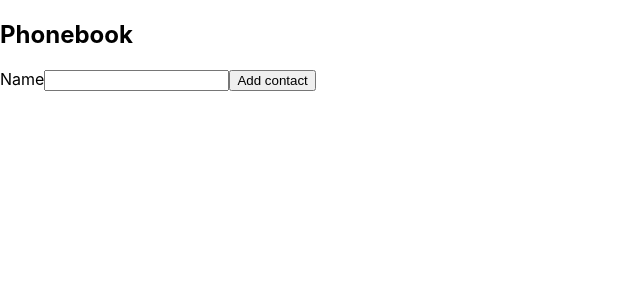
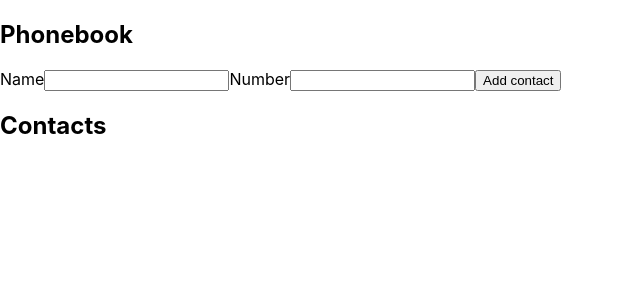
Before and after one commit to VladimirPavlov1/goit-react-hw-02-phonebook, a React (Create React App) app: page / in a window 1280 px wide. Shown: the top 300 px of the page, without its empty margins (0-640 px from the left). Built offline with nearby package versions, Linux system fonts and the light colour scheme.

Commit message:
create contact list

```diff
--- a/src/components/App.jsx
+++ b/src/components/App.jsx
@@ -2,7 +2,7 @@ import { Component } from "react";
 import { FormContacts } from "./FormContacts/FormContacts";
 import { Section } from "./Section/Section";
 import { nanoid } from 'nanoid'
-
+import { ContactList } from "./ContactList/ContactList";
 
 
 
@@ -14,17 +14,24 @@ class App extends Component{
 
 
 
-  addContacts=(name,id)=>{
+  addContacts=(name,number,id)=>{
     this.setState(prevState=>({
-     contacts: [...prevState.contacts,{id:nanoid(),name}]}))
+     contacts: [...prevState.contacts,{name,number,id:nanoid()}]}))
   }
 
   render (){
     return(
 
-      <Section title="Phonebook">
-        <FormContacts onSubmit={this.addContacts}></FormContacts>
-      </Section>
+      <div>
+        <Section title="Phonebook">
+          <FormContacts onSubmit={this.addContacts} />
+        </Section>
+
+        <Section title="Contacts">
+          <ContactList contacts={this.state.contacts} />
+        </Section>
+
+      </div>
 
 
   )}
--- /dev/null
+++ b/src/components/Contact/Contact.jsx
@@ -0,0 +1,7 @@
+
+export const Contact = ({userName,userNumber,id})=>{
+    console.log(userNumber)
+    return <div>
+        <h2>{userName}:{userNumber}</h2>
+    </div>
+}
--- /dev/null
+++ b/src/components/ContactList/ContactList.jsx
@@ -0,0 +1,12 @@
+import { Contact } from "components/Contact/Contact"
+
+export const ContactList=({contacts})=>{
+    return <ul>
+        {contacts.map(({name,id,number})=>{
+            console.log(number)
+            return <li key={id}>
+                <Contact userName={name} userId={id} userNumber={number}/>
+            </li>
+        })}
+    </ul>
+}
--- a/src/components/FormContacts/FormContacts.jsx
+++ b/src/components/FormContacts/FormContacts.jsx
@@ -5,9 +5,10 @@ export const FormContacts =({onSubmit})=>{
    const handleSubmit=event=>{
     event.preventDefault();
     console.log(event)
-    const {name} = event.target.elements;
+    const {name,number} = event.target.elements;
   console.log(name.value)
-    onSubmit(name.value)
+  console.log(number.value)
+    onSubmit(name.value,number.value)
    }
 
 
@@ -24,7 +25,20 @@ export const FormContacts =({onSubmit})=>{
                         required
                     />
                 </label>
-          <button onSubmit={handleSubmit} >Add contact</button>
+
+                <label>
+                    Number
+                    <input
+                        type="tel"
+                        name="number"
+                        pattern="\+?\d{1,4}?[-.\s]?\(?\d{1,3}?\)?[-.\s]?\d{1,4}[-.\s]?\d{1,4}[-.\s]?\d{1,9}"
+                        title="Phone number must be digits and can contain spaces, dashes, parentheses and can start with +"
+                        required
+                    />
+                </label>
+
+
+          <button>Add contact</button>
         </form>
         </div>
 
```
Also changed, not shown: src/components/ContactList/ContactList.styled.js (added). Lines whose indentation alone changed are shown as unchanged.
